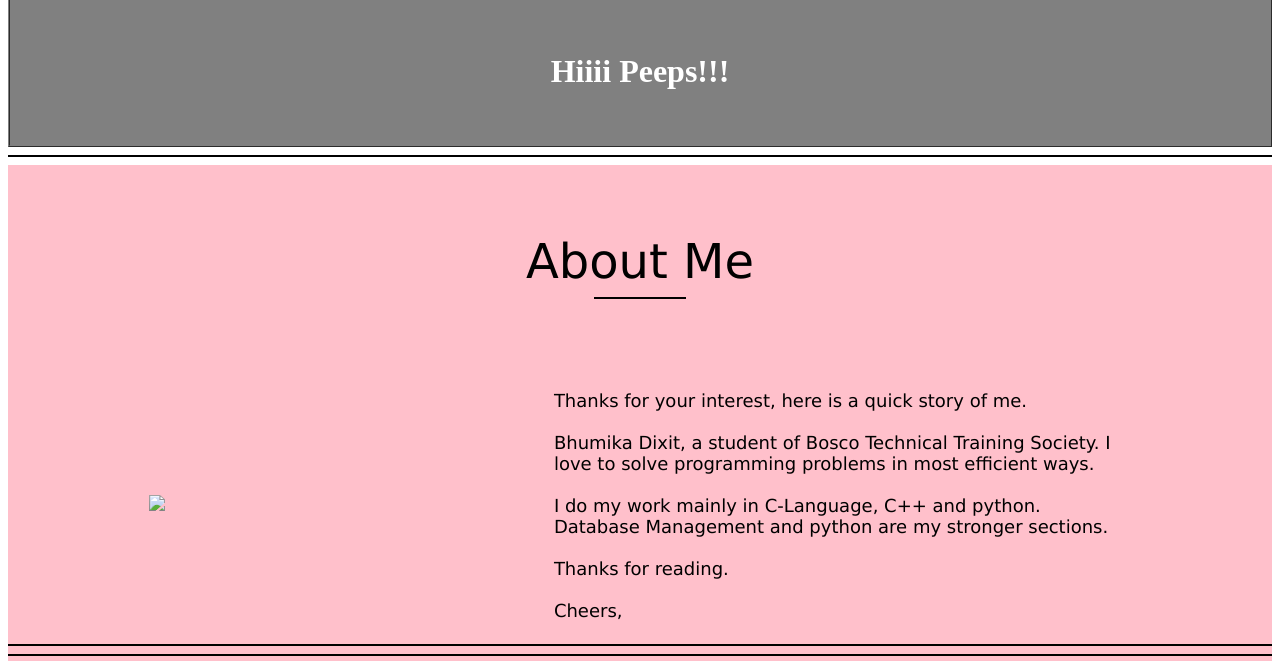
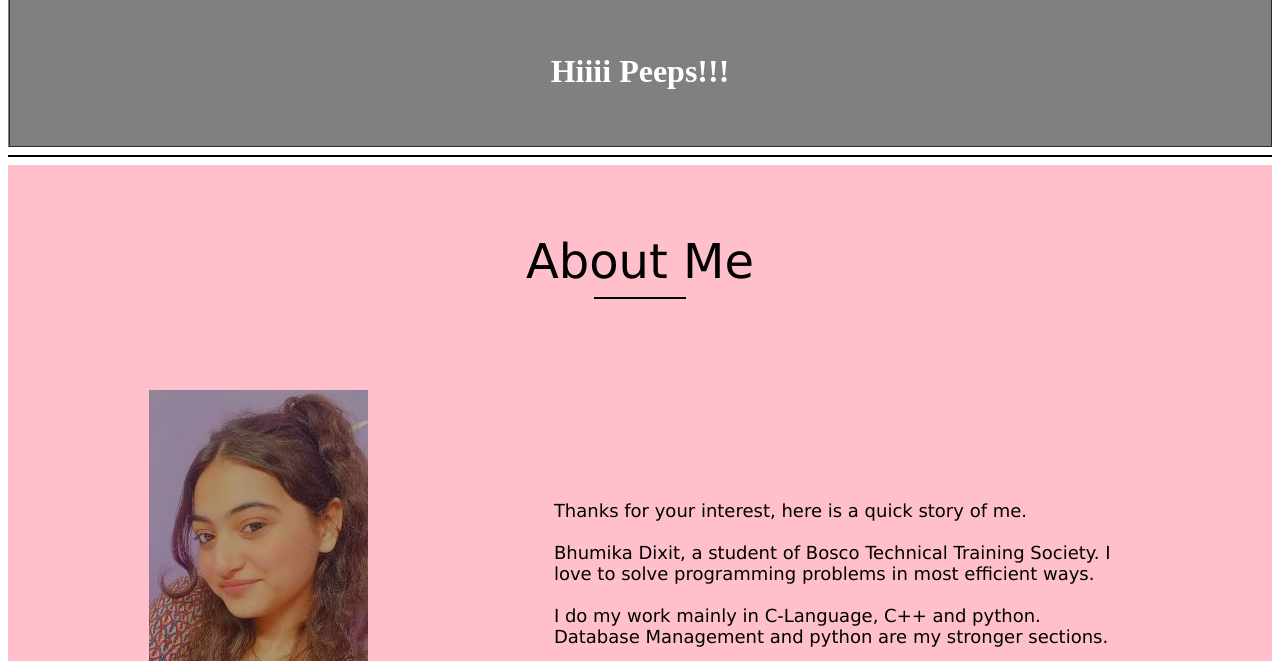
Before and after one commit to dbhumiika/dbhumiika.github.io, a plain HTML site: page index.html in a window 1280 px wide. Shown: the part 115-776 px from the top of the page. Drawn offline with Linux system fonts and the light colour scheme.

Commit message:
Update index.html

```diff
--- a/index.html
+++ b/index.html
@@ -149,7 +149,7 @@
 
 					<tr>
 						<td width="40%">
-							<img src="bhumika.jfif">
+							<img src="bhumika2.jfif">
 						</td>
 
 						<td width="60%">
```
